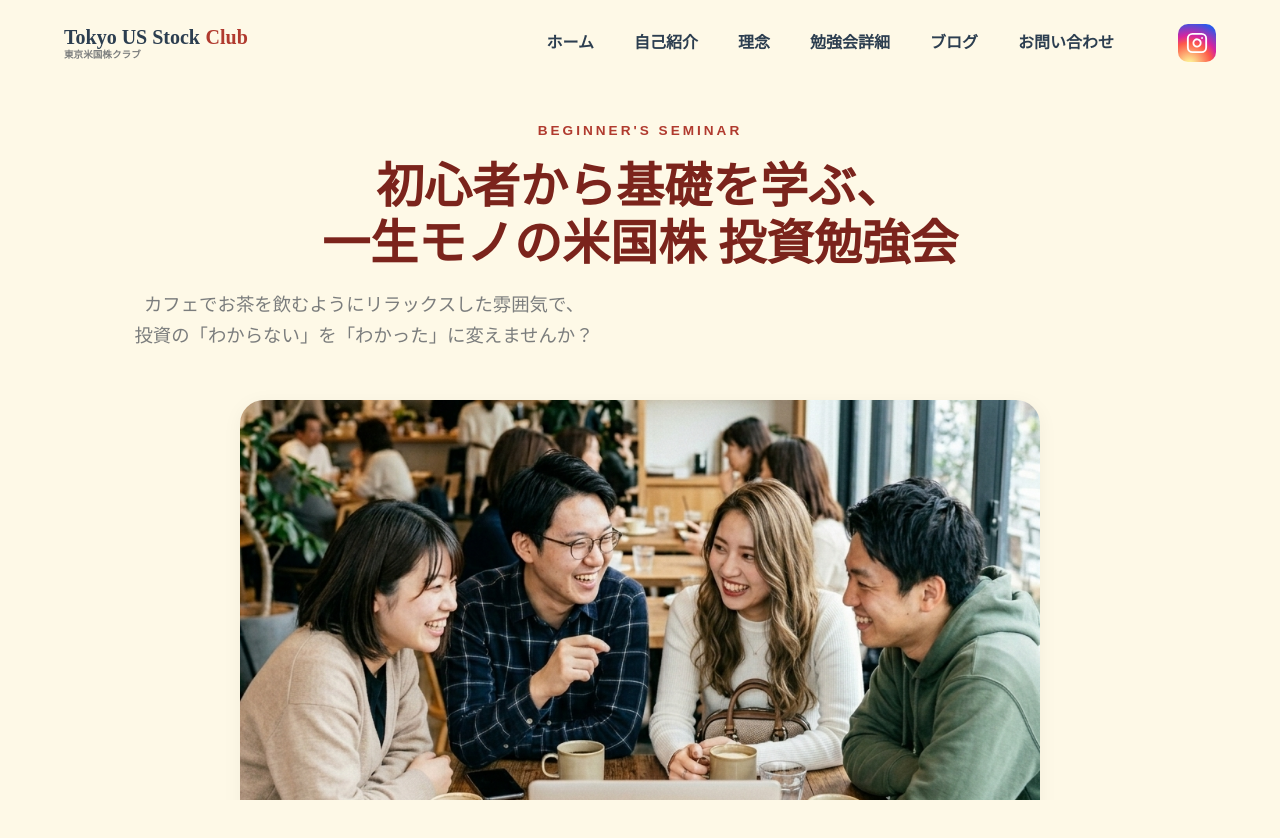
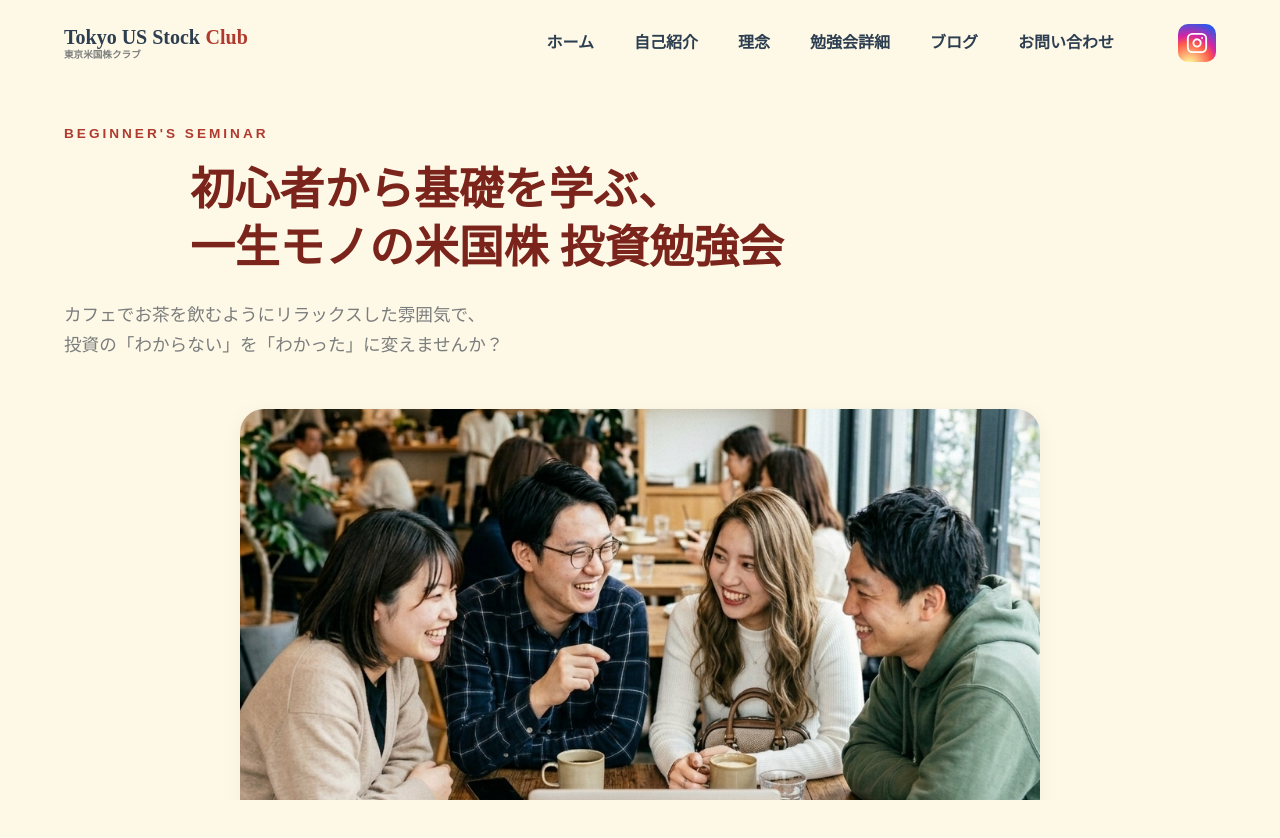
Before and after one commit to yutarotobioka0121-ship-it/tokyo-us-stock-site, a Next.js app: page /seminar in a window 1280 px wide. Shown: the top 838 px of the page. Built offline with nearby package versions, Linux system fonts and the light colour scheme; no server answers; a web font is replaced by a local one.

Commit message:
Fix seminar page hero: left align and adjust font size

```diff
--- a/src/app/seminar/page.tsx
+++ b/src/app/seminar/page.tsx
@@ -50,21 +50,19 @@ export default async function SeminarPage() {
   return (
     <div className="seminar-page" style={{ overflowWrap: 'break-word' }}>
       {/* Hero Section */}
-      <section className="seminar-hero" style={{ background: 'var(--bg-warm)', padding: '120px 0 60px', textAlign: 'center' }}>
+      <section className="seminar-hero" style={{ background: 'var(--bg-warm)', padding: '120px 0 60px', textAlign: 'left' }}>
         <div className="container">
-          <span className="section-tag">
+          <span className="section-tag" style={{ display: 'inline-block', textAlign: 'left' }}>
             <span className="sr-only">初心者向け米国株投資勉強会：</span>
             BEGINNER'S SEMINAR
           </span>
-          <h1 className="post-title" style={{ marginBottom: '1rem', fontSize: 'clamp(2rem, 5vw, 3rem)' }}>
+          <h1 className="post-title" style={{ marginBottom: '1.5rem', fontSize: 'clamp(1.5rem, 6vw, 2.8rem)', textAlign: 'left', lineHeight: '1.3' }}>
             <span className="segment">初心者から基礎を学ぶ、</span>
             <span className="segment">一生モノの米国株 投資勉強会</span>
           </h1>
-          <p className="hero-subtitle mx-auto" style={{ maxWidth: '600px', marginBottom: '3rem', color: 'var(--text-muted)' }}>
-            <span className="segment">カフェでお茶を飲むように</span>
-            <span className="segment">リラックスした雰囲気で、</span>
-            <span className="segment">投資の「わからない」を</span>
-            <span className="segment">「わかった」に変えませんか？</span>
+          <p className="hero-subtitle" style={{ maxWidth: '600px', marginBottom: '3rem', color: 'var(--text-muted)', textAlign: 'left', fontSize: 'clamp(0.95rem, 3.5vw, 1.1rem)' }}>
+            <span className="segment">カフェでお茶を飲むようにリラックスした雰囲気で、</span>
+            <span className="segment">投資の「わからない」を「わかった」に変えませんか？</span>
           </p>
           <div className="seminar-hero-image" style={{ borderRadius: '24px', overflow: 'hidden', boxShadow: 'var(--shadow-soft)', maxWidth: '800px', margin: '0 auto', aspectRatio: '16/9', position: 'relative' }}>
             <Image
```
